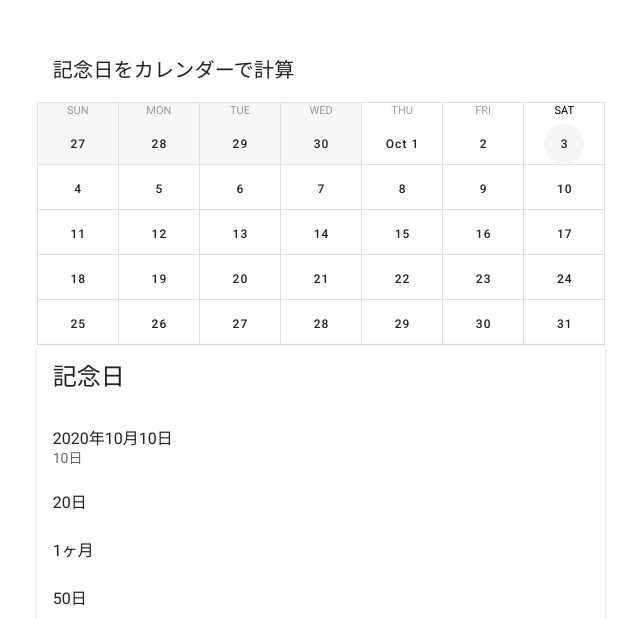
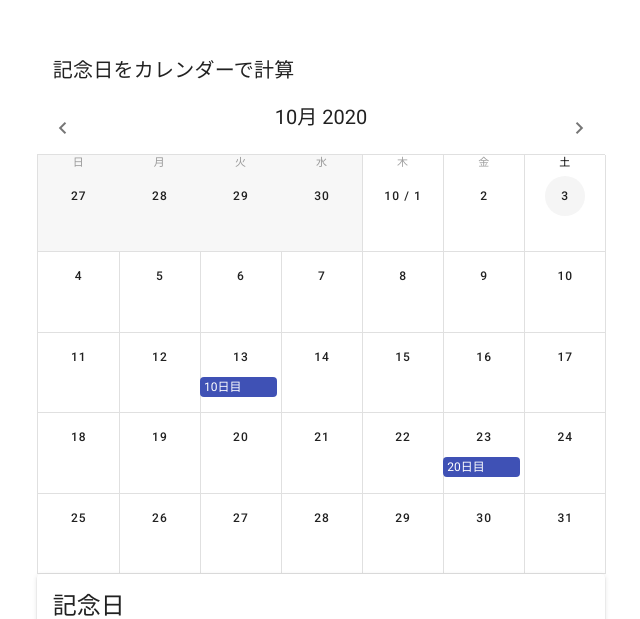
Before and after one commit to silloi/baegil, a Nuxt app: page / in a window 1280 px wide. Shown: the part 181-800 px from the top of the page, without its empty margins (319-959 px from the left). Built offline with nearby package versions, Linux system fonts and the light colour scheme.

Commit message:
feat: implement calendar

```diff
--- a/pages/index.vue
+++ b/pages/index.vue
@@ -7,7 +7,41 @@
       <v-card-title>
         記念日をカレンダーで計算
       </v-card-title>
-      <v-calendar />
+      <v-sheet
+        tile
+        class="d-flex"
+      >
+        <v-btn
+          icon
+          class="ma-2"
+          @click="$refs.calendar.prev()"
+        >
+          <v-icon>mdi-chevron-left</v-icon>
+        </v-btn>
+        <v-spacer />
+        <v-toolbar-title v-if="$refs.calendar">
+          {{ $refs.calendar.title }}
+        </v-toolbar-title>
+        <v-spacer />
+        <v-btn
+          icon
+          class="ma-2"
+          @click="$refs.calendar.next()"
+        >
+          <v-icon>mdi-chevron-right</v-icon>
+        </v-btn>
+      </v-sheet>
+      <v-sheet height="420">
+        <v-calendar
+          ref="calendar"
+          v-model="value"
+          locale="ja-jp"
+          :day-format="timestamp => new Date(timestamp.date).getDate()"
+          :month-format="timestamp => (new Date(timestamp.date).getMonth() + 1) + ' /'"
+          :events="events"
+          @click:date="selectDay"
+        />
+      </v-sheet>
       <v-card>
         <v-card-title class="headline">
           記念日
@@ -49,6 +83,57 @@
 <script>
 
 export default {
-  components: {}
+  data: () => ({
+    focus: new Date(),
+    value: '',
+    events: [],
+    type: 'month',
+    typeToLabel: {
+      month: '月',
+      week: '週',
+      day: '日'
+    }
+  }),
+  mounted () {
+    this.setDay(new Date())
+  },
+  methods: {
+    setDay (date) {
+      const calculateDayAfter = day => new Date(Date.parse(date) + 1000 * 60 * 60 * 24 * day)
+
+      const numbersMemorial = [
+        10,
+        20,
+        50,
+        100,
+        200,
+        500
+      ]
+
+      const datesMemorial = numbersMemorial.map((number) => {
+        return {
+          number,
+          date: calculateDayAfter(number)
+        }
+      })
+
+      const events = []
+
+      datesMemorial.map((date) => {
+        events.push({
+          name: `${date.number}日目`,
+          start: date.date,
+          end: date.date
+        })
+      })
+
+      this.events = events
+    },
+    selectDay ({ date }) {
+      const dateDate = new Date(`${date}T00:00:00`)
+
+      this.setDay(dateDate)
+    }
+  }
 }
 </script>
```
